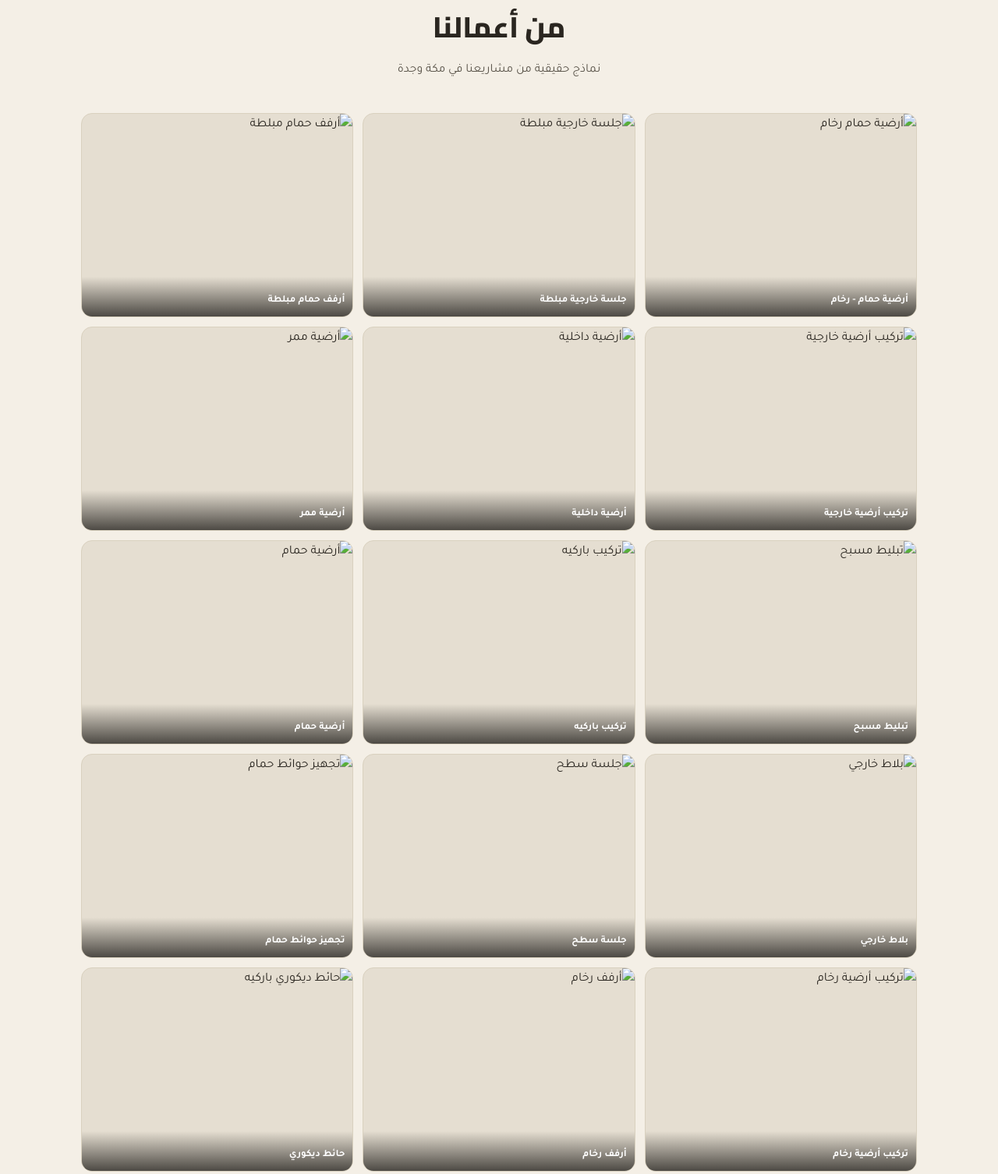
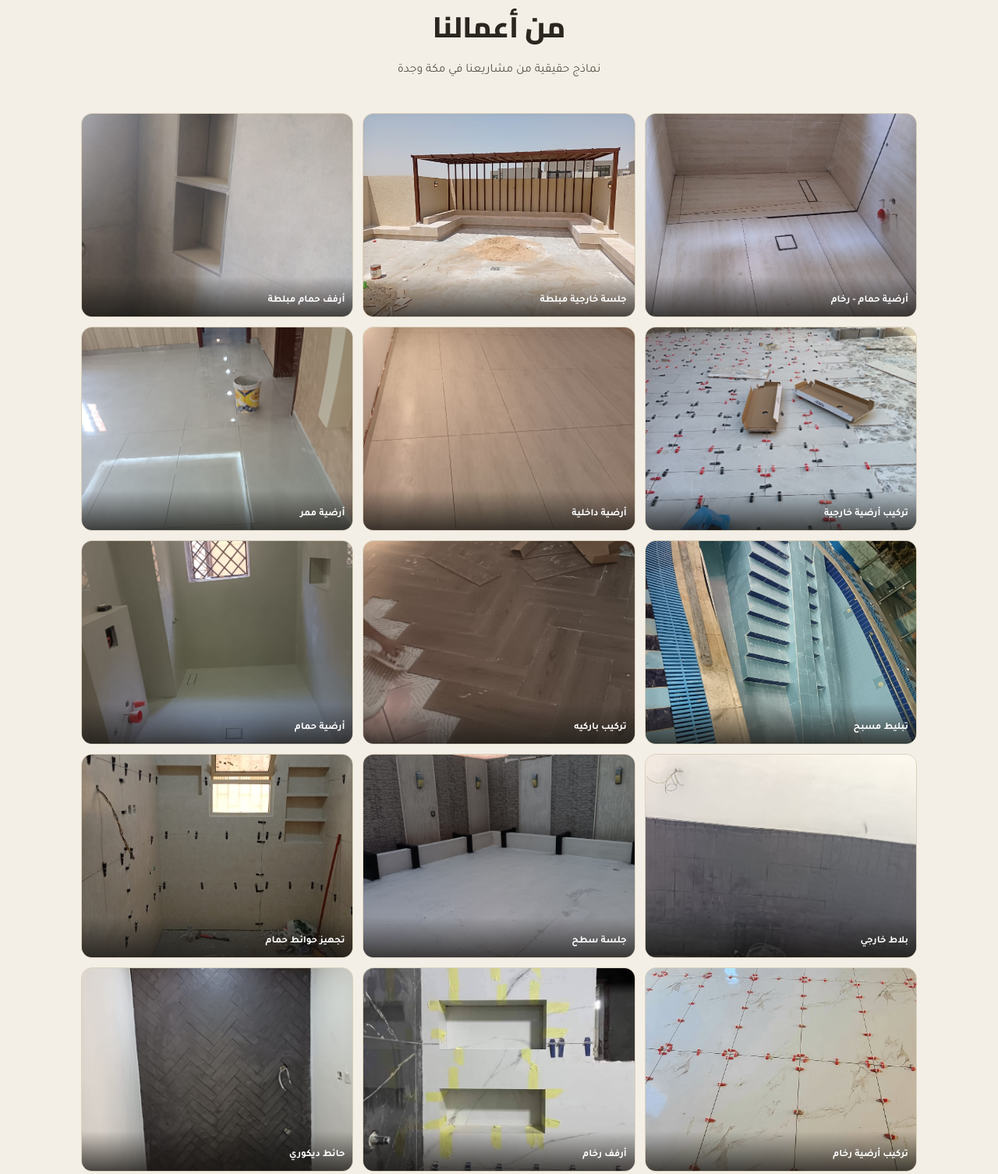
Before and after one commit to amramr7hjkj-oss/sarameek-makkah-jeddah, a plain HTML site: page index.html in a window 1280 px wide. Shown: the part 1690-3196 px from the top of the page at 78% size. Drawn offline with Linux system fonts and the light colour scheme.

Commit message:
Update index.html

```diff
--- a/index.html
+++ b/index.html
@@ -292,23 +292,23 @@
       <p>نماذج حقيقية من مشاريعنا في مكة وجدة</p>
     </div>
     <div class="gallery-grid reveal">
-      <div class="g-item"><img src="images/work-01.jpg" alt="أرضية حمام رخام"><span class="g-cap">أرضية حمام - رخام</span></div>
-      <div class="g-item"><img src="images/work-02.jpg" alt="جلسة خارجية مبلطة"><span class="g-cap">جلسة خارجية مبلطة</span></div>
-      <div class="g-item"><img src="images/work-03.jpg" alt="أرفف حمام مبلطة"><span class="g-cap">أرفف حمام مبلطة</span></div>
-      <div class="g-item"><img src="images/work-04.jpg" alt="تركيب أرضية خارجية"><span class="g-cap">تركيب أرضية خارجية</span></div>
-      <div class="g-item"><img src="images/work-05.jpg" alt="أرضية داخلية"><span class="g-cap">أرضية داخلية</span></div>
-      <div class="g-item"><img src="images/work-06.jpg" alt="أرضية ممر"><span class="g-cap">أرضية ممر</span></div>
-      <div class="g-item"><img src="images/work-07.jpg" alt="تبليط مسبح"><span class="g-cap">تبليط مسبح</span></div>
-      <div class="g-item"><img src="images/work-08.jpg" alt="تركيب باركيه"><span class="g-cap">تركيب باركيه</span></div>
-      <div class="g-item"><img src="images/work-09.jpg" alt="أرضية حمام"><span class="g-cap">أرضية حمام</span></div>
-      <div class="g-item"><img src="images/work-10.jpg" alt="بلاط خارجي"><span class="g-cap">بلاط خارجي</span></div>
-      <div class="g-item"><img src="images/work-11.jpg" alt="جلسة سطح"><span class="g-cap">جلسة سطح</span></div>
-      <div class="g-item"><img src="images/work-12.jpg" alt="تجهيز حوائط حمام"><span class="g-cap">تجهيز حوائط حمام</span></div>
-      <div class="g-item"><img src="images/work-13.jpg" alt="تركيب أرضية رخام"><span class="g-cap">تركيب أرضية رخام</span></div>
-      <div class="g-item"><img src="images/work-14.jpg" alt="أرفف رخام"><span class="g-cap">أرفف رخام</span></div>
-      <div class="g-item"><img src="images/work-15.jpg" alt="حائط ديكوري باركيه"><span class="g-cap">حائط ديكوري</span></div>
-      <div class="g-item"><img src="images/work-16.jpg" alt="تجهيزات حمام"><span class="g-cap">تجهيزات حمام</span></div>
-      <div class="g-item"><img src="images/work-17.jpg" alt="بلاط جلسة خارجية"><span class="g-cap">بلاط جلسة خارجية</span></div>
+      <div class="g-item"><img src="work-01.jpg" alt="أرضية حمام رخام"><span class="g-cap">أرضية حمام - رخام</span></div>
+      <div class="g-item"><img src="work-02.jpg" alt="جلسة خارجية مبلطة"><span class="g-cap">جلسة خارجية مبلطة</span></div>
+      <div class="g-item"><img src="work-03.jpg" alt="أرفف حمام مبلطة"><span class="g-cap">أرفف حمام مبلطة</span></div>
+      <div class="g-item"><img src="work-04.jpg" alt="تركيب أرضية خارجية"><span class="g-cap">تركيب أرضية خارجية</span></div>
+      <div class="g-item"><img src="work-05.jpg" alt="أرضية داخلية"><span class="g-cap">أرضية داخلية</span></div>
+      <div class="g-item"><img src="work-06.jpg" alt="أرضية ممر"><span class="g-cap">أرضية ممر</span></div>
+      <div class="g-item"><img src="work-07.jpg" alt="تبليط مسبح"><span class="g-cap">تبليط مسبح</span></div>
+      <div class="g-item"><img src="work-08.jpg" alt="تركيب باركيه"><span class="g-cap">تركيب باركيه</span></div>
+      <div class="g-item"><img src="work-09.jpg" alt="أرضية حمام"><span class="g-cap">أرضية حمام</span></div>
+      <div class="g-item"><img src="work-10.jpg" alt="بلاط خارجي"><span class="g-cap">بلاط خارجي</span></div>
+      <div class="g-item"><img src="work-11.jpg" alt="جلسة سطح"><span class="g-cap">جلسة سطح</span></div>
+      <div class="g-item"><img src="work-12.jpg" alt="تجهيز حوائط حمام"><span class="g-cap">تجهيز حوائط حمام</span></div>
+      <div class="g-item"><img src="work-13.jpg" alt="تركيب أرضية رخام"><span class="g-cap">تركيب أرضية رخام</span></div>
+      <div class="g-item"><img src="work-14.jpg" alt="أرفف رخام"><span class="g-cap">أرفف رخام</span></div>
+      <div class="g-item"><img src="work-15.jpg" alt="حائط ديكوري باركيه"><span class="g-cap">حائط ديكوري</span></div>
+      <div class="g-item"><img src="work-16.jpg" alt="تجهيزات حمام"><span class="g-cap">تجهيزات حمام</span></div>
+      <div class="g-item"><img src="work-17.jpg" alt="بلاط جلسة خارجية"><span class="g-cap">بلاط جلسة خارجية</span></div>
     </div>
   </div>
 </section>
```
